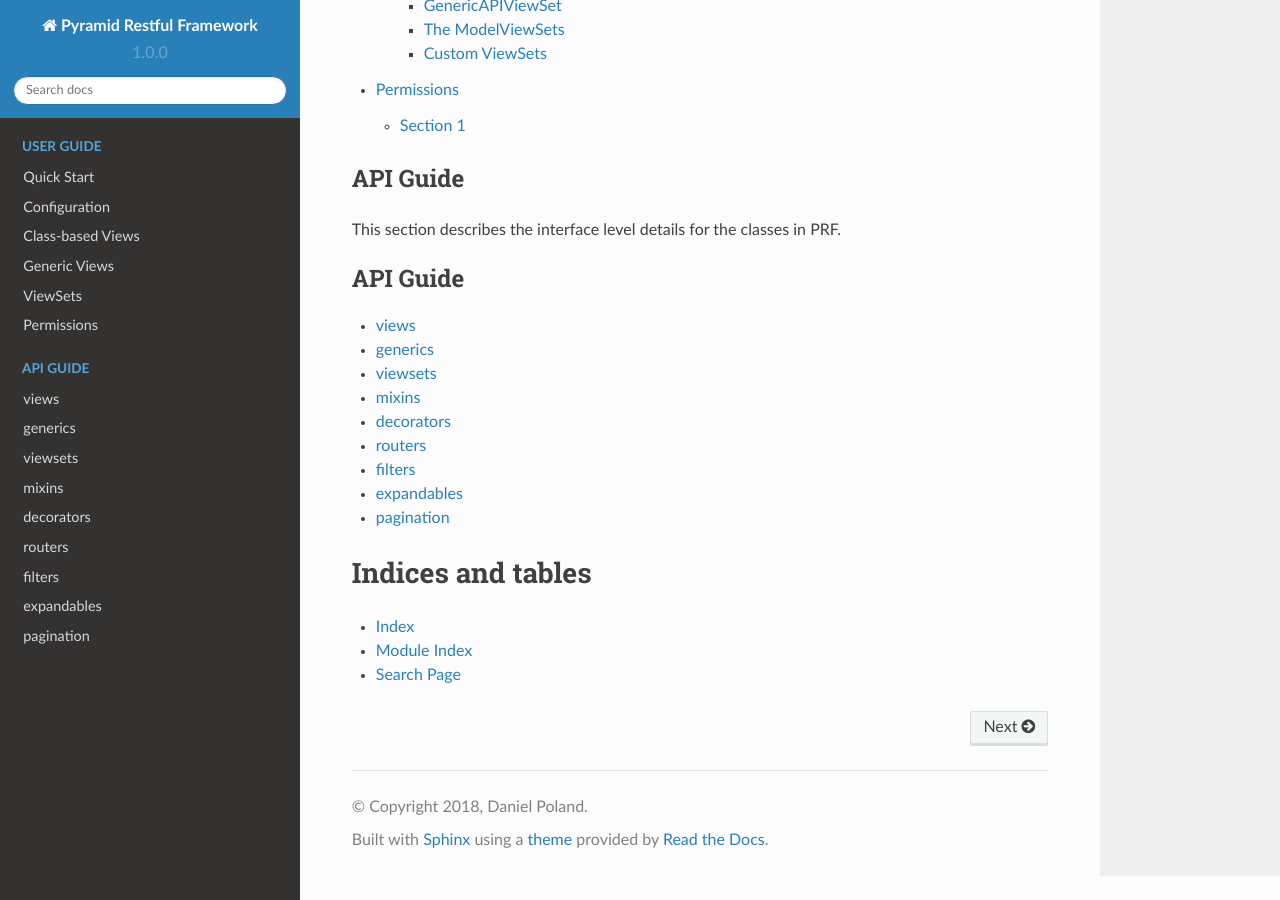
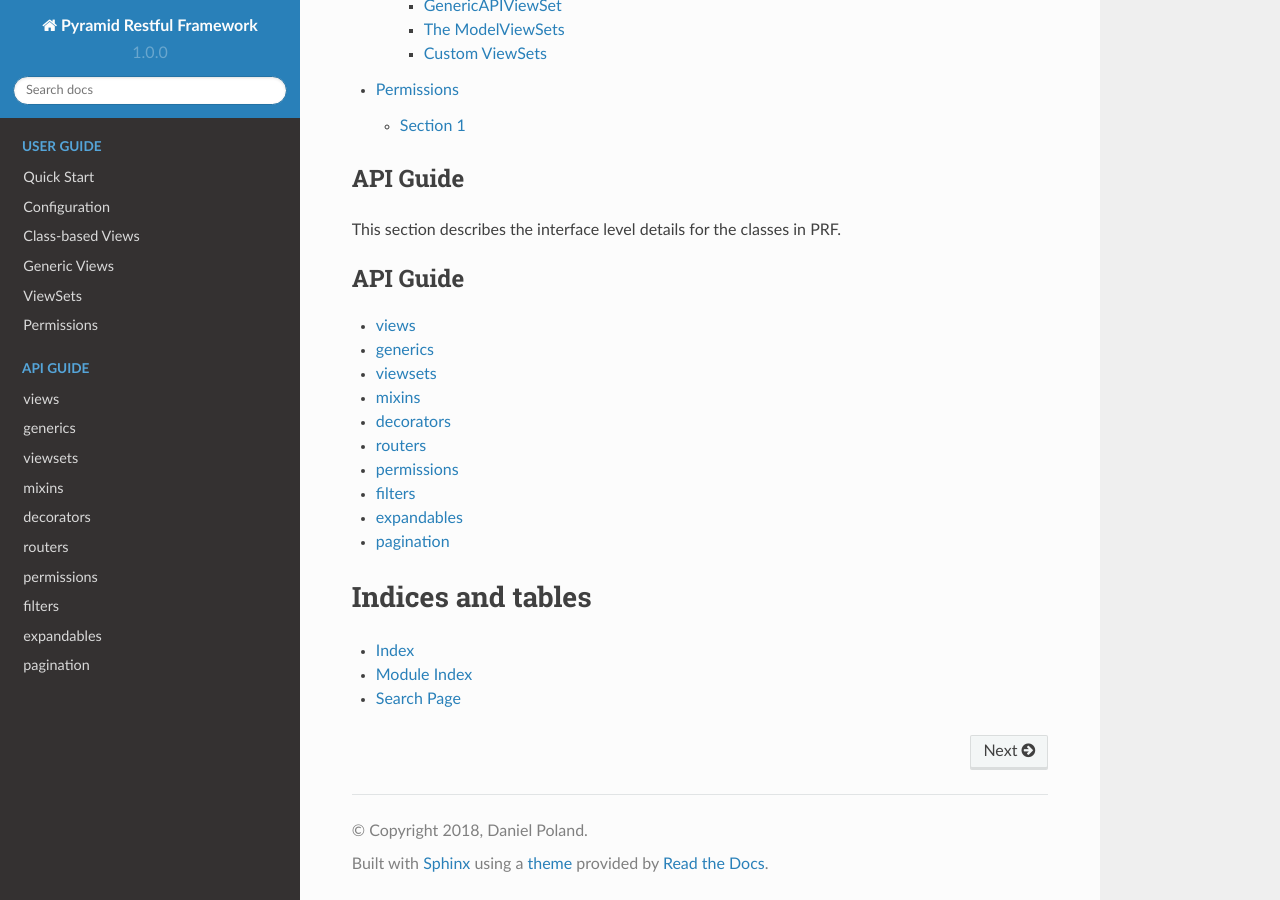
Before and after one commit to danpoland/pyramid-restful-framework, a Sphinx documentation site: the page built from docs/index.rst, in a window 1280 px wide and 900 px high, scrolled down 979 px. Built offline with Sphinx 7.4.7 and the Read the Docs theme 2.0.0, drawn with Linux system fonts in a browser that asks for light colours.

Commit message:
add permissions to api doc

```diff
--- a/docs/api.rst
+++ b/docs/api.rst
@@ -113,6 +113,13 @@
 .. autoclass:: ViewSetRouter
     :members: register
 
+permissions
+-----------
+
+.. module:: pyramid_restful.permissions
+
+.. autoclass:: BasePermission
+    :members:
 
 filters
 -------
```
Also changed, not shown: 1 other file.
